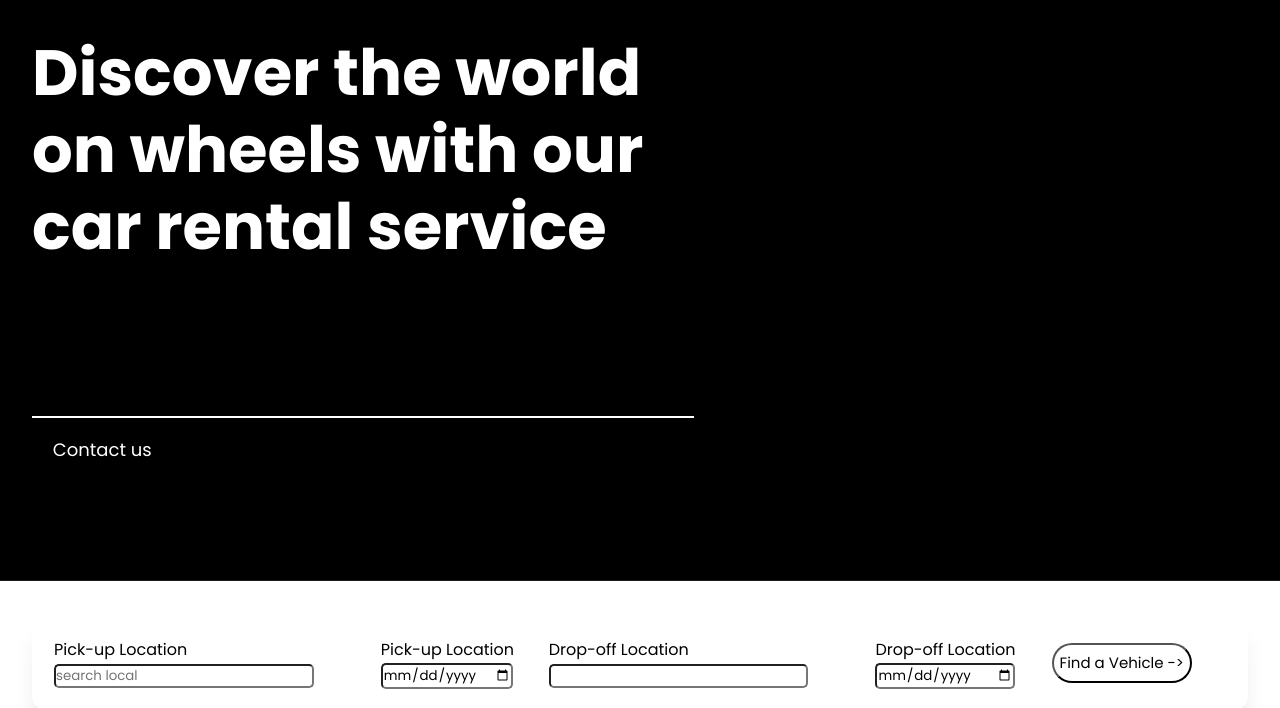
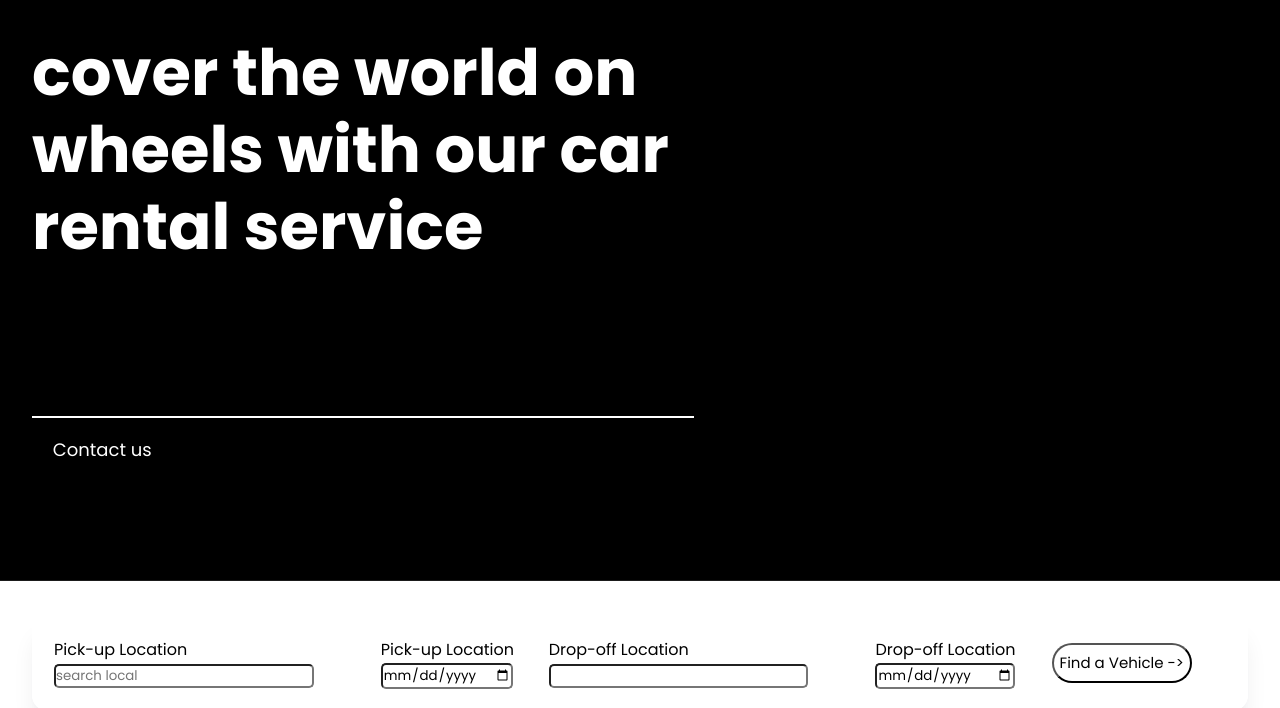
Before and after one commit to choriyeva/burger, a plain HTML site: page index.html in a window 1280 px wide. Shown: the part 82-790 px from the top of the page. Drawn offline with Linux system fonts and the light colour scheme.

Commit message:
men hakkerman

```diff
--- a/index.html
+++ b/index.html
@@ -28,7 +28,7 @@
                 </table>
             </nav>
             <div class="hero">
-                <h1>Discover the world on wheels with our car rental service</h1>
+                <h1>cover the world on wheels with our car rental service</h1>
                 <p>
                     Choose from a wide range of cars that fit your style and budget. Experience the freedom of the open
                     road with our reliable and efficient rental service.
```
